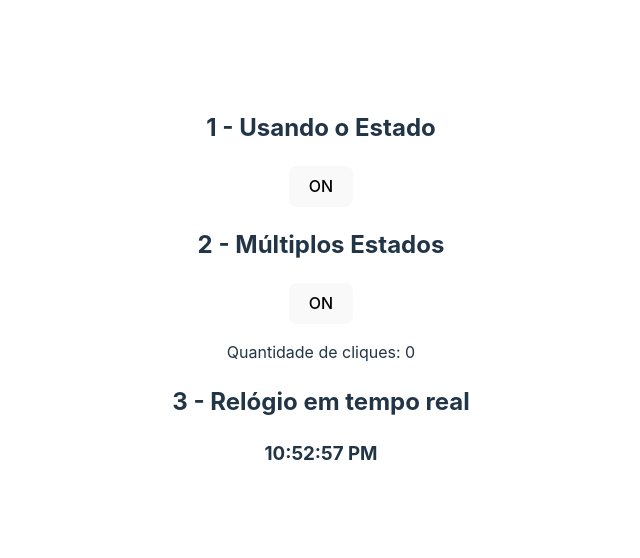
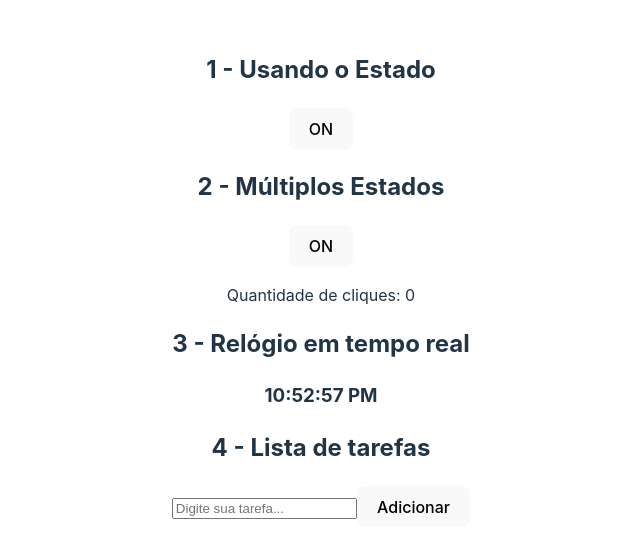
Before and after one commit to leojosants/udemy_desafios_de_reactjs_entrevistas_e_testes_tecnicos_secao_03, a React (Vite) app in the folder estado_e_ciclo_de_vida/: page / in a window 1280 px wide. Shown: the part 112-670 px from the top of the page, without its empty margins (319-959 px from the left). Built offline with nearby package versions, Linux system fonts and the light colour scheme.

Commit message:
class 31 - exercise 10: todo list solution

```diff
--- a/estado_e_ciclo_de_vida/src/App.jsx
+++ b/estado_e_ciclo_de_vida/src/App.jsx
@@ -2,6 +2,7 @@ import './App.css'
 import ToggleMultiple from './components/ToggleMultiple';
 import Toggle from './components/Toggle';
 import Clock from './components/Clock';
+import TodoList from './components/TodoList';
 
 function App() {
   return (
@@ -14,6 +15,9 @@ function App() {
 
       <h2>3 - Relógio em tempo real</h2>
       <Clock />
+
+      <h2>4 - Lista de tarefas</h2>
+      <TodoList />
     </>
   );
 }
--- /dev/null
+++ b/estado_e_ciclo_de_vida/src/components/TodoList.jsx
@@ -0,0 +1,38 @@
+import { useState } from "react";
+
+const TodoList = () => {
+    const [todos, setTodos] = useState([]);
+    const [task, setTask] = useState('');
+
+    const addTodo=() => {
+        setTodos([...todos, {
+            id: Math.random(),
+            task: task,
+        }]);
+
+        setTask('');
+    }
+
+    return (
+        <div>
+            <input
+                type="text"
+                value={task}
+                placeholder="Digite sua tarefa..."
+                onChange={(event) => setTask(event.target.value)}
+            />
+
+           <button onClick={addTodo}>Adicionar</button>
+
+            <ul>
+                {
+                    todos.map((todo) => (
+                        <li key={todo.id}>{ todo.task}</li>
+                    ))
+                }
+            </ul>
+        </div>
+    );
+};
+
+export default TodoList;
```
Also changed, not shown: estado_e_ciclo_de_vida/exercises/ex_04_todo_list.txt (added).
